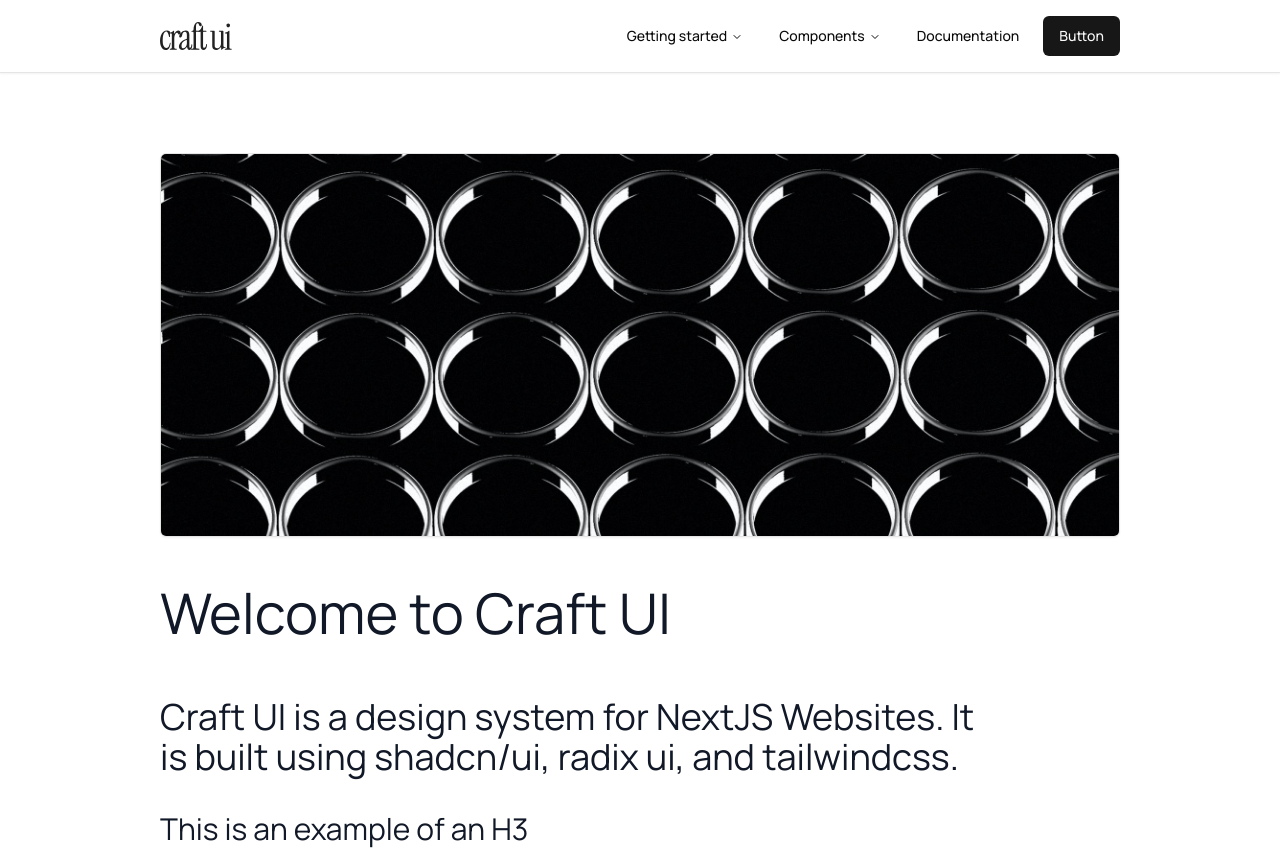
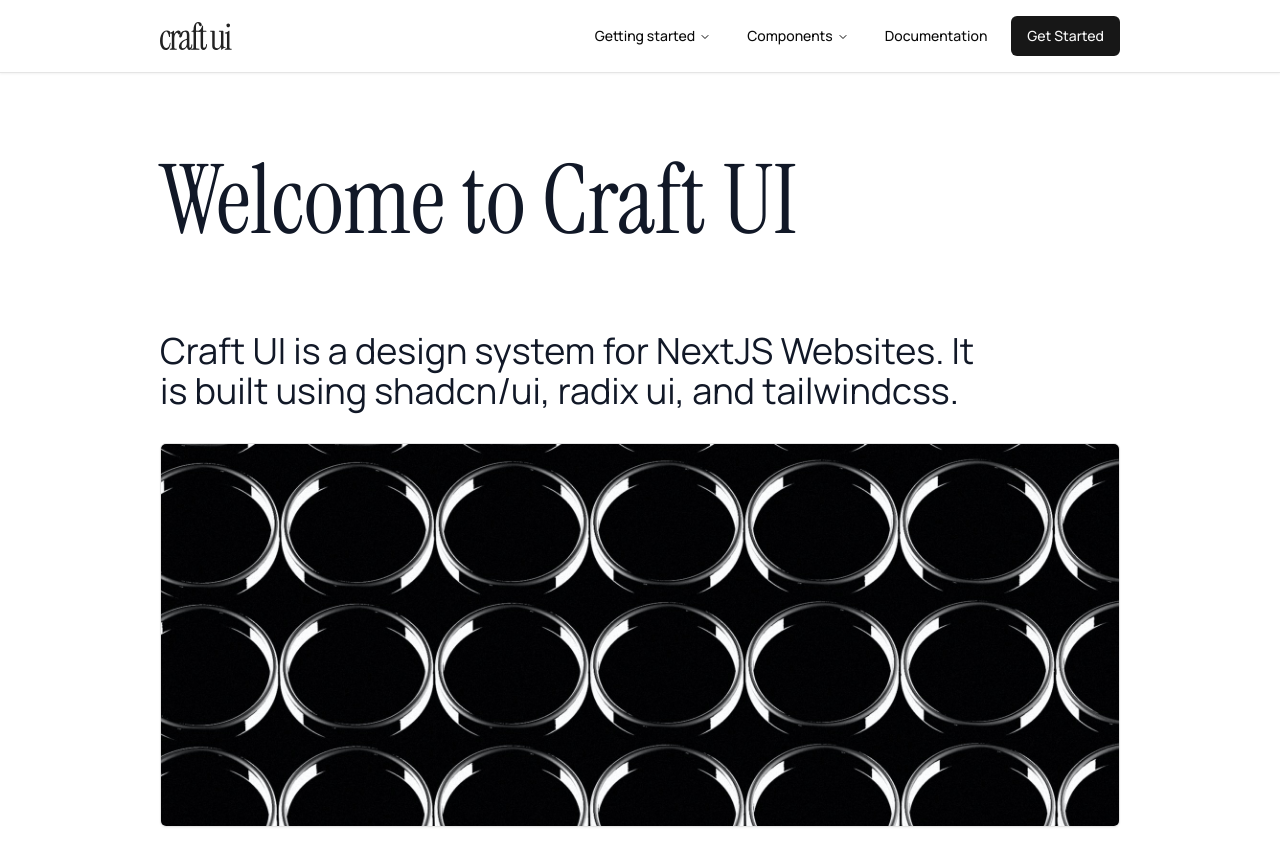
Before and after one commit to 9d8dev/craft-site-example, a Next.js app: page / in a window 1280 px wide. Shown: the top 850 px of the page. Built offline with nearby package versions, Linux system fonts and the light colour scheme.

Commit message:
update nav

```diff
--- a/app/layout.tsx
+++ b/app/layout.tsx
@@ -1,14 +1,23 @@
 import type { Metadata } from "next";
-import { Manrope } from "next/font/google";
+import { Manrope, Instrument_Serif } from "next/font/google";
 import * as Craft from "@/components/craft/layout";
 import Nav from "@/components/craft/section/nav";
 import Footer from "@/components/craft/section/footer";
 import "./globals.css";
 
-const font = Manrope({ subsets: ["latin"] });
+const manrope = Manrope({
+  subsets: ["latin"],
+  display: "swap",
+  variable: "--font-sans",
+});
+
+const instrument_serif = Instrument_Serif({
+  weight: "400",
+  variable: "--font-serif",
+});
 
 export const metadata: Metadata = {
-  title: "Craft UI",
+  title: "Craft UI | Design System for NextJS Websites",
   description:
     "Craft UI is a design system and component library for building NextJS Websites rapidly uising Tailwind, Shadcn/ui, and Typescript. Created by Bridger Tower and Cameron Youngblood.",
 };
@@ -19,7 +28,9 @@ export default function RootLayout({
   children: React.ReactNode;
 }) {
   return (
-    <Craft.Layout className={font.className}>
+    <Craft.Layout
+      className={`${manrope.variable} ${instrument_serif.variable}`}
+    >
       <Nav />
       {children}
       <Footer />
--- a/app/page.tsx
+++ b/app/page.tsx
@@ -3,12 +3,22 @@ import Balancer from "react-wrap-balancer";
 import Image from "next/image";
 import Vercel from "@/public/vercel.svg";
 import Photo from "@/public/photo.jpg";
+import { Button } from "@/components/ui/button";
 
 export default function Home() {
   return (
     <Craft.Main>
       <Craft.Section>
         <Craft.Container>
+          <h1 className="font-serif lg:text-8xl">
+            <Balancer>Welcome to Craft UI</Balancer>
+          </h1>
+          <h2>
+            <Balancer>
+              Craft UI is a design system for NextJS Websites. It is built using
+              shadcn/ui, radix ui, and tailwindcss.
+            </Balancer>
+          </h2>
           <div className="relative border shadow-sm mb-12 w-full lg:h-96 md:h-72 h-48 rounded-md overflow-hidden">
             <Image
               src={Photo}
@@ -17,16 +27,11 @@ export default function Home() {
               placeholder="blur"
             />
           </div>
+        </Craft.Container>
+      </Craft.Section>
 
-          <h1>
-            <Balancer>Welcome to Craft UI</Balancer>
-          </h1>
-          <h2>
-            <Balancer>
-              Craft UI is a design system for NextJS Websites. It is built using
-              shadcn/ui, radix ui, and tailwindcss.
-            </Balancer>
-          </h2>
+      <Craft.Section>
+        <Craft.Container>
           <h3>This is an example of an H3</h3>
           <h4>This is an example of an H4</h4>
           <h5>This is an example of an H5</h5>
@@ -41,6 +46,7 @@ export default function Home() {
           </p>
         </Craft.Container>
       </Craft.Section>
+
       <Craft.Section>
         <Craft.Container>
           <Craft.Article>
--- a/components/craft/layout.tsx
+++ b/components/craft/layout.tsx
@@ -37,7 +37,7 @@ const Main = ({ children, className, id }: MainProps) => {
     <main
       className={cn(
         // General Prose
-        "prose dark:prose-invert md:prose-lg lg:prose-xl max-w-none",
+        "prose prose:font-sans dark:prose-invert md:prose-lg lg:prose-xl max-w-none",
         // Prose Headings
         "prose-headings:font-normal",
         // Inline Links
--- a/components/craft/section/nav.tsx
+++ b/components/craft/section/nav.tsx
@@ -38,7 +38,9 @@ const Nav = ({ className, children, id }: NavProps) => {
         {children}
         <div className="flex items-center gap-2">
           <NavMenu />
-          <Button>Button</Button>
+          <Button asChild>
+            <Link href="https://github.com/9d8dev/craft">Get Started</Link>
+          </Button>
         </div>
       </div>
     </nav>
--- a/tailwind.config.ts
+++ b/tailwind.config.ts
@@ -55,6 +55,7 @@ module.exports = {
       },
       fontFamily: {
         sans: ["var(--font-sans)", ...fontFamily.sans],
+        serif: ["var(--font-serif)", ...fontFamily.serif],
       },
       keyframes: {
         "accordion-down": {
```
